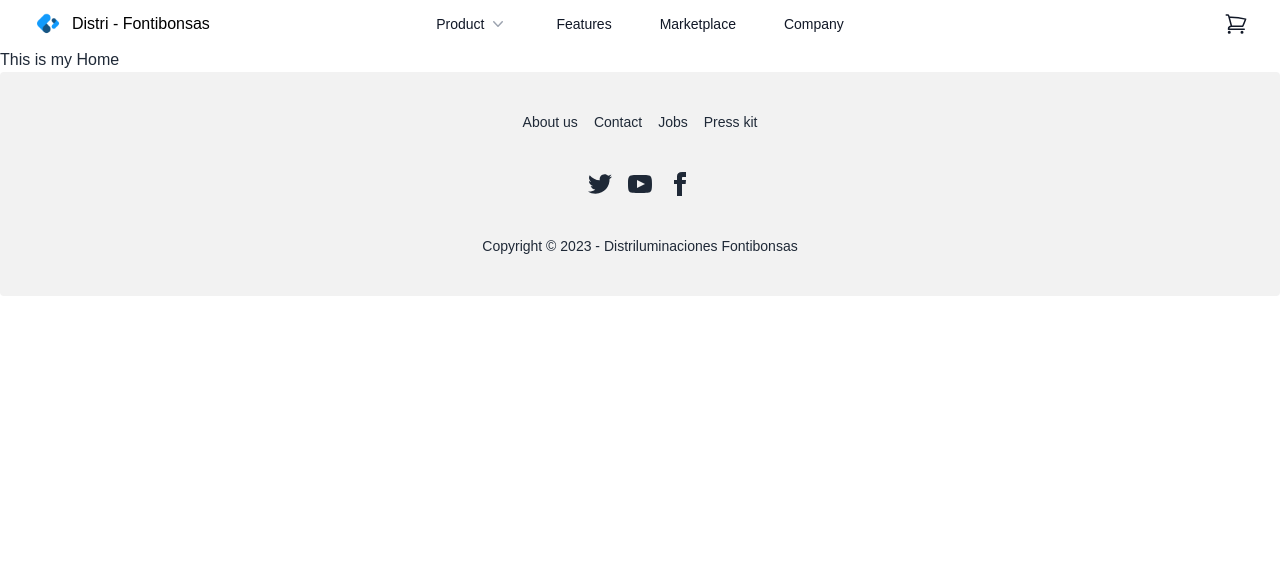
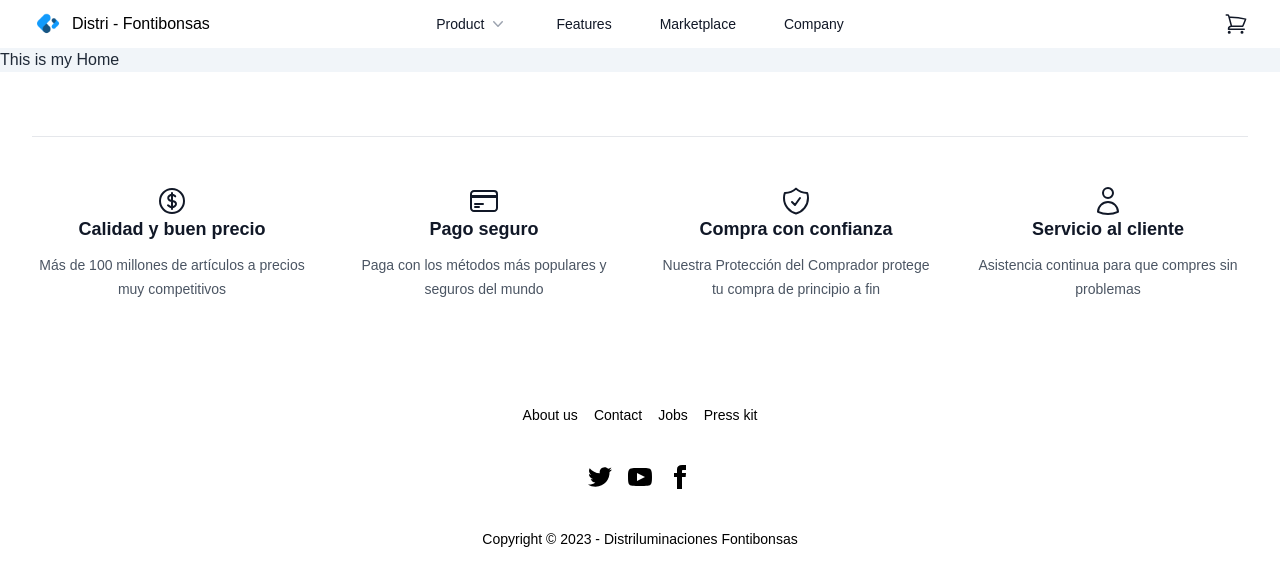
Before and after one commit to jonathanmaster/01-store-ferre, a React (Vite) app: page / in a window 1280 px wide. Shown: the top 586 px of the page. Built offline with nearby package versions, Linux system fonts and the light colour scheme.

Commit message:
footer update

```diff
--- a/src/App.jsx
+++ b/src/App.jsx
@@ -1,5 +1,5 @@
 import { Outlet } from 'react-router-dom'
-import { Footer } from './pages/shared-Pages/Footer'
+import { Footer } from './pages/footer/Footer'
 import Navbar from './pages/navbar/Nabvar'
 
 function App() {
--- a/src/pages/Home.jsx
+++ b/src/pages/Home.jsx
@@ -1,3 +1,7 @@
 export const Home = () => {
-  return <div>This is my Home</div>
+  return (
+    <>
+      <div className='bg-slate-100'>This is my Home</div>
+    </>
+  )
 }
--- /dev/null
+++ b/src/pages/footer/Card.jsx
@@ -0,0 +1,84 @@
+import {
+  CurrencyDollarIcon,
+  CreditCardIcon,
+  ShieldCheckIcon,
+  UserIcon,
+} from '@heroicons/react/24/outline'
+
+const posts = [
+  {
+    id: 1,
+    title: 'Calidad y buen precio',
+    description: 'Más de 100 millones de artículos a precios muy competitivos',
+    author: {
+      name: 'Michael Foster',
+      role: 'Co-Founder / CTO',
+      href: '#',
+      icon: <CurrencyDollarIcon className='h-8 w-8 text-gray-900' />,
+    },
+  },
+  {
+    id: 2,
+    title: 'Pago seguro',
+    description: 'Paga con los métodos más populares y seguros del mundo',
+    author: {
+      name: 'Michael Foster',
+      role: 'Co-Founder / CTO',
+      href: '#',
+      icon: <CreditCardIcon className='h-8 w-8 text-gray-900' />,
+    },
+  },
+  {
+    id: 3,
+    title: 'Compra con confianza',
+    description:
+      'Nuestra Protección del Comprador protege tu compra de principio a fin',
+    author: {
+      name: 'Michael Foster',
+      role: 'Co-Founder / CTO',
+      href: '#',
+      icon: <ShieldCheckIcon className='h-8 w-8 text-gray-900' />,
+    },
+  },
+  {
+    id: 4,
+    title: 'Servicio al cliente',
+    description: 'Asistencia continua para que compres sin problemas',
+    author: {
+      name: 'Michael Foster',
+      role: 'Co-Founder / CTO',
+      href: '#',
+      icon: <UserIcon className='h-8 w-8 text-gray-900' />,
+    },
+  },
+]
+
+export default function CardFooter() {
+  return (
+    <footer className='bg-white py-12 sm:py-16'>
+      <div className='mx-auto max-w-7xl px-6 lg:px-8'>
+        <div className='mx-auto grid max-w-2xl grid-cols-1 gap-x-8 gap-y-8 sm:gap-y-16 border-t border-gray-200 pt-8 sm:pt-12 lg:mx-0 lg:max-w-none lg:grid-cols-4'>
+          {posts.map((post) => (
+            <article
+              key={post.id}
+              className='flex flex-col max-w-xl items-center justify-center text-center'
+            >
+              {post.author.icon}
+              <div className='group relative'>
+                <h3 className='text-lg font-semibold leading-6 text-gray-900 '>
+                  <a href={post.href}>
+                    <span className='absolute inset-0' />
+                    {post.title}
+                  </a>
+                </h3>
+                <p className='mt-3 text-sm leading-6 text-gray-600'>
+                  {post.description}
+                </p>
+              </div>
+            </article>
+          ))}
+        </div>
+      </div>
+    </footer>
+  )
+}
--- /dev/null
+++ b/src/pages/footer/Footer.jsx
@@ -0,0 +1,57 @@
+import CardFooter from './Card'
+
+export const Footer = () => {
+  return (
+    <>
+      <CardFooter />
+      <footer className='footer footer-center p-10  text-black rounded bg-white'>
+        <nav className='grid grid-flow-col gap-4'>
+          <a className='link link-hover'>About us</a>
+          <a className='link link-hover'>Contact</a>
+          <a className='link link-hover'>Jobs</a>
+          <a className='link link-hover'>Press kit</a>
+        </nav>
+        <nav>
+          <div className='grid grid-flow-col gap-4'>
+            <a>
+              <svg
+                xmlns='http://www.w3.org/2000/svg'
+                width='24'
+                height='24'
+                viewBox='0 0 24 24'
+                className='fill-current'
+              >
+                <path d='M24 4.557c-.883.392-1.832.656-2.828.775 1.017-.609 1.798-1.574 2.165-2.724-.951.564-2.005.974-3.127 1.195-.897-.957-2.178-1.555-3.594-1.555-3.179 0-5.515 2.966-4.797 6.045-4.091-.205-7.719-2.165-10.148-5.144-1.29 2.213-.669 5.108 1.523 6.574-.806-.026-1.566-.247-2.229-.616-.054 2.281 1.581 4.415 3.949 4.89-.693.188-1.452.232-2.224.084.626 1.956 2.444 3.379 4.6 3.419-2.07 1.623-4.678 2.348-7.29 2.04 2.179 1.397 4.768 2.212 7.548 2.212 9.142 0 14.307-7.721 13.995-14.646.962-.695 1.797-1.562 2.457-2.549z'></path>
+              </svg>
+            </a>
+            <a>
+              <svg
+                xmlns='http://www.w3.org/2000/svg'
+                width='24'
+                height='24'
+                viewBox='0 0 24 24'
+                className='fill-current'
+              >
+                <path d='M19.615 3.184c-3.604-.246-11.631-.245-15.23 0-3.897.266-4.356 2.62-4.385 8.816.029 6.185.484 8.549 4.385 8.816 3.6.245 11.626.246 15.23 0 3.897-.266 4.356-2.62 4.385-8.816-.029-6.185-.484-8.549-4.385-8.816zm-10.615 12.816v-8l8 3.993-8 4.007z'></path>
+              </svg>
+            </a>
+            <a>
+              <svg
+                xmlns='http://www.w3.org/2000/svg'
+                width='24'
+                height='24'
+                viewBox='0 0 24 24'
+                className='fill-current'
+              >
+                <path d='M9 8h-3v4h3v12h5v-12h3.642l.358-4h-4v-1.667c0-.955.192-1.333 1.115-1.333h2.885v-5h-3.808c-3.596 0-5.192 1.583-5.192 4.615v3.385z'></path>
+              </svg>
+            </a>
+          </div>
+        </nav>
+        <aside>
+          <p>Copyright © 2023 - Distriluminaciones Fontibonsas</p>
+        </aside>
+      </footer>
+    </>
+  )
+}
--- a/src/pages/shared-Pages/Footer.jsx
+++ /dev/null
@@ -1,52 +0,0 @@
-export const Footer = () => {
-  return (
-    <footer className='footer footer-center p-10 bg-base-200 text-base-content rounded'>
-      <nav className='grid grid-flow-col gap-4'>
-        <a className='link link-hover'>About us</a>
-        <a className='link link-hover'>Contact</a>
-        <a className='link link-hover'>Jobs</a>
-        <a className='link link-hover'>Press kit</a>
-      </nav>
-      <nav>
-        <div className='grid grid-flow-col gap-4'>
-          <a>
-            <svg
-              xmlns='http://www.w3.org/2000/svg'
-              width='24'
-              height='24'
-              viewBox='0 0 24 24'
-              className='fill-current'
-            >
-              <path d='M24 4.557c-.883.392-1.832.656-2.828.775 1.017-.609 1.798-1.574 2.165-2.724-.951.564-2.005.974-3.127 1.195-.897-.957-2.178-1.555-3.594-1.555-3.179 0-5.515 2.966-4.797 6.045-4.091-.205-7.719-2.165-10.148-5.144-1.29 2.213-.669 5.108 1.523 6.574-.806-.026-1.566-.247-2.229-.616-.054 2.281 1.581 4.415 3.949 4.89-.693.188-1.452.232-2.224.084.626 1.956 2.444 3.379 4.6 3.419-2.07 1.623-4.678 2.348-7.29 2.04 2.179 1.397 4.768 2.212 7.548 2.212 9.142 0 14.307-7.721 13.995-14.646.962-.695 1.797-1.562 2.457-2.549z'></path>
-            </svg>
-          </a>
-          <a>
-            <svg
-              xmlns='http://www.w3.org/2000/svg'
-              width='24'
-              height='24'
-              viewBox='0 0 24 24'
-              className='fill-current'
-            >
-              <path d='M19.615 3.184c-3.604-.246-11.631-.245-15.23 0-3.897.266-4.356 2.62-4.385 8.816.029 6.185.484 8.549 4.385 8.816 3.6.245 11.626.246 15.23 0 3.897-.266 4.356-2.62 4.385-8.816-.029-6.185-.484-8.549-4.385-8.816zm-10.615 12.816v-8l8 3.993-8 4.007z'></path>
-            </svg>
-          </a>
-          <a>
-            <svg
-              xmlns='http://www.w3.org/2000/svg'
-              width='24'
-              height='24'
-              viewBox='0 0 24 24'
-              className='fill-current'
-            >
-              <path d='M9 8h-3v4h3v12h5v-12h3.642l.358-4h-4v-1.667c0-.955.192-1.333 1.115-1.333h2.885v-5h-3.808c-3.596 0-5.192 1.583-5.192 4.615v3.385z'></path>
-            </svg>
-          </a>
-        </div>
-      </nav>
-      <aside>
-        <p>Copyright © 2023 - Distriluminaciones Fontibonsas</p>
-      </aside>
-    </footer>
-  )
-}
```
